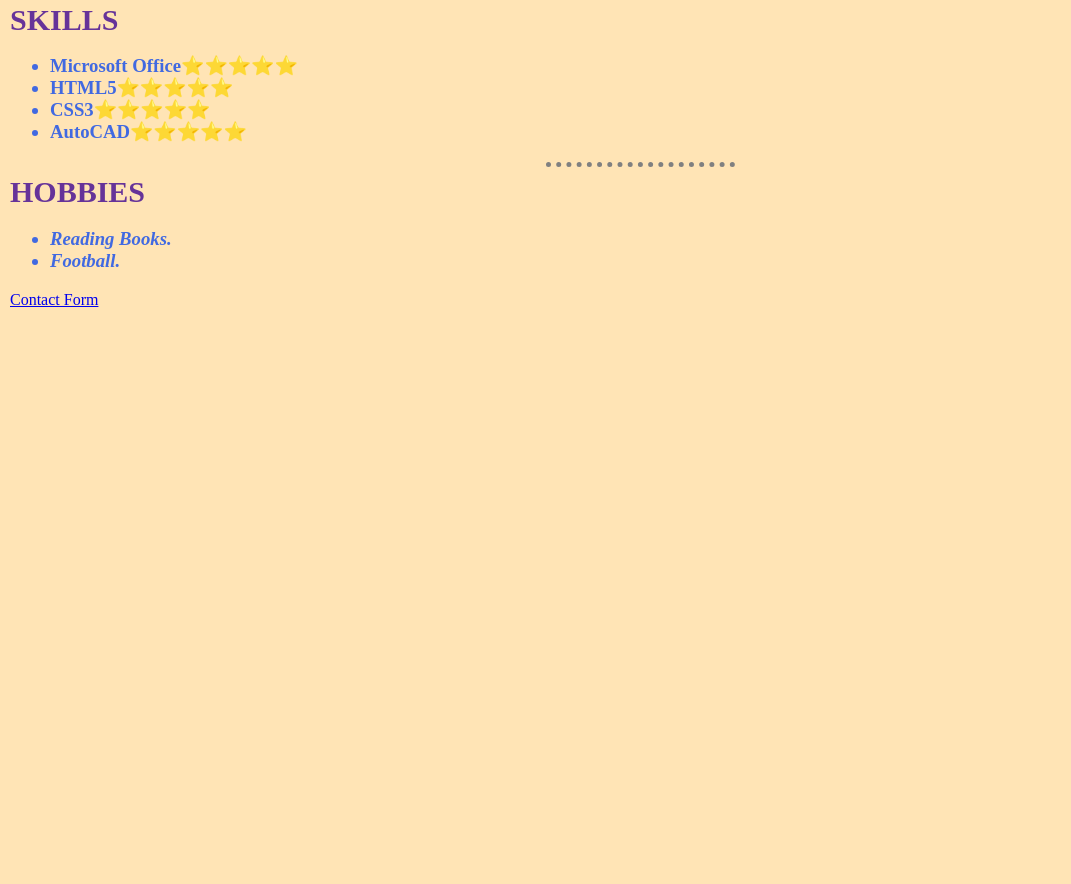
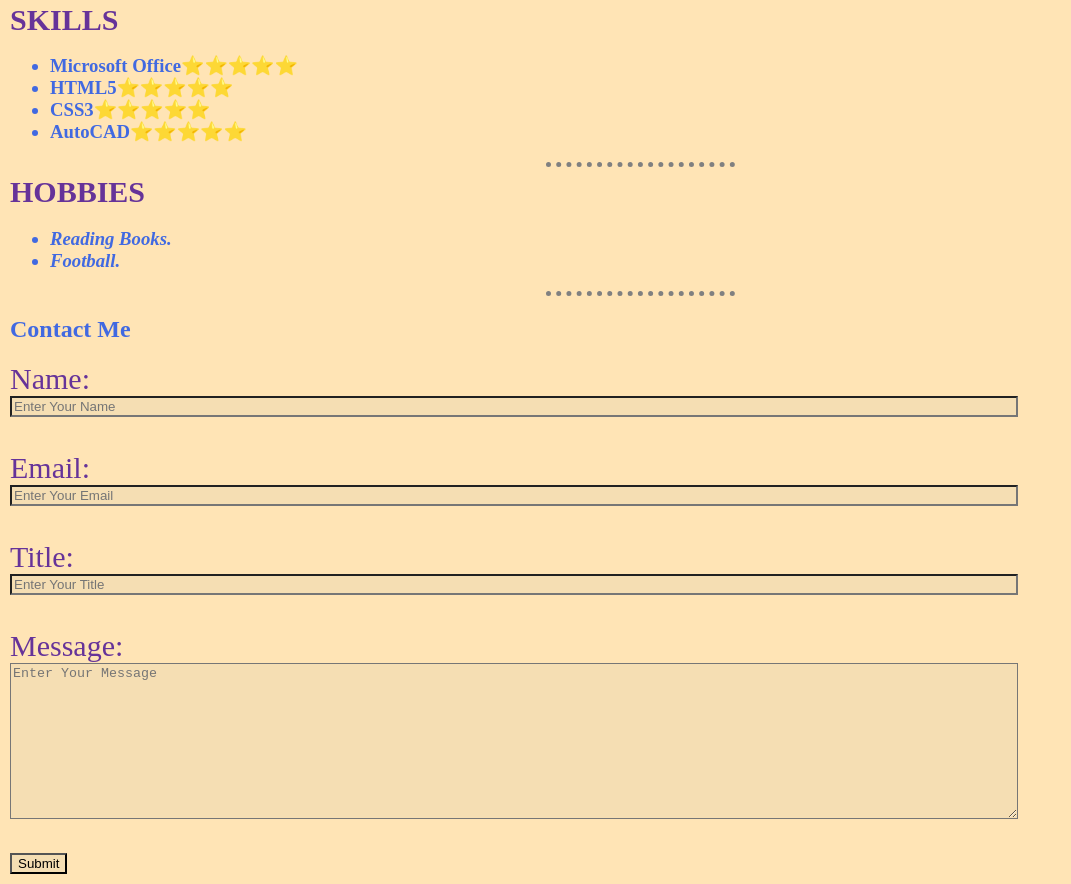
Before and after one commit to TemitopeAkangbe/TemitopeJoan, a plain HTML site: page temitope.html in a window 1280 px wide. Shown: the part 1419-2303 px from the top of the page, without its empty margins (0-1071 px from the left). Before the commit the page ends 1738 px from the top, so only its background shows below. Drawn offline with Linux system fonts and the light colour scheme.

Commit message:
Updated CV

```diff
--- a/styles.css
+++ b/styles.css
@@ -8,7 +8,7 @@ h1{
     color: #663399;
 }
 
-h3,h5{
+h2,h3,h5{
     color: #4169E1;
 }
 
--- a/temitope.html
+++ b/temitope.html
@@ -81,7 +81,32 @@
         <li><em>Football.</em></ul></li>
     </ul>
     </h3>
-    <a href="contact.html">Contact Form</a>
+    <hr>
+    <h2>Contact Me</h2>
+    <form class="frm">
+            <div class="msg">
+            <label for="name">Name:</label>
+            <input type="text" id="name" placeholder="Enter Your Name " required minlength="4"><br>
+            </div>
+
+            <div class="msg">
+            <label for="email">Email:</label>
+            <input type="email" id="email" placeholder="Enter Your Email " required minlength="4"><br>
+            </div>
+
+            <div class="msg">
+            <label for="title">Title:</label>
+            <input type="text" id="title" placeholder="Enter Your Title " required minlength="4"><br>
+            </div>
+
+            <div class="msg">
+            <label for="message">Message:</label>
+            <textarea name="Your Message" id="message" rows="10" cols="30" placeholder="Enter Your Message " required minlength="20"></textarea><br>
+            </div>
+
+            <input type="submit">
+
+        </form>
 </footer>
 </body>
 </html>
```
